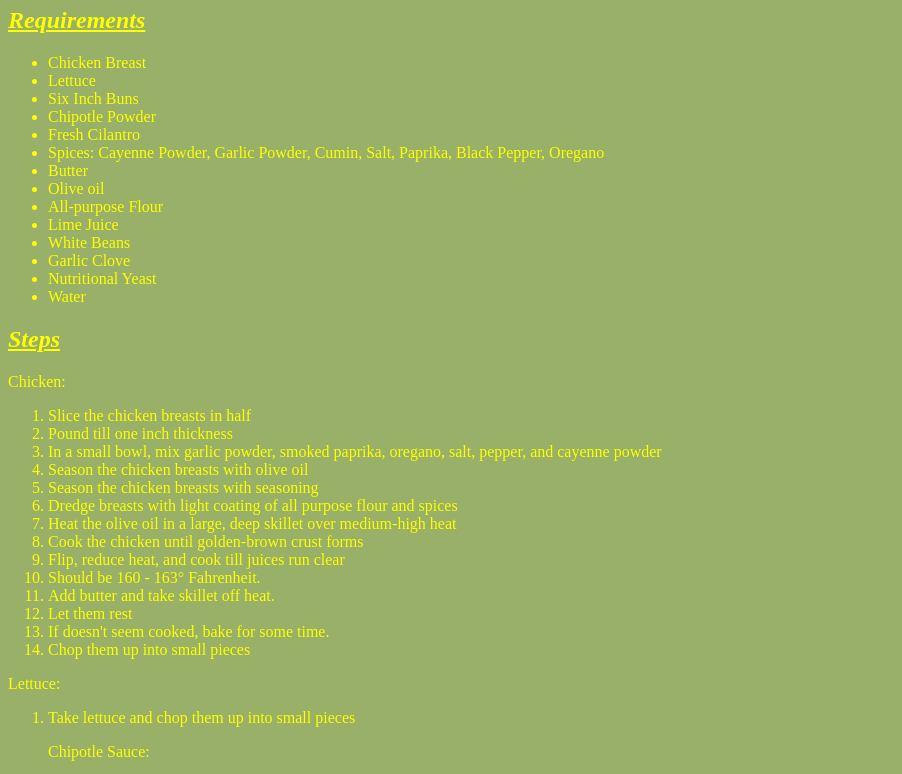
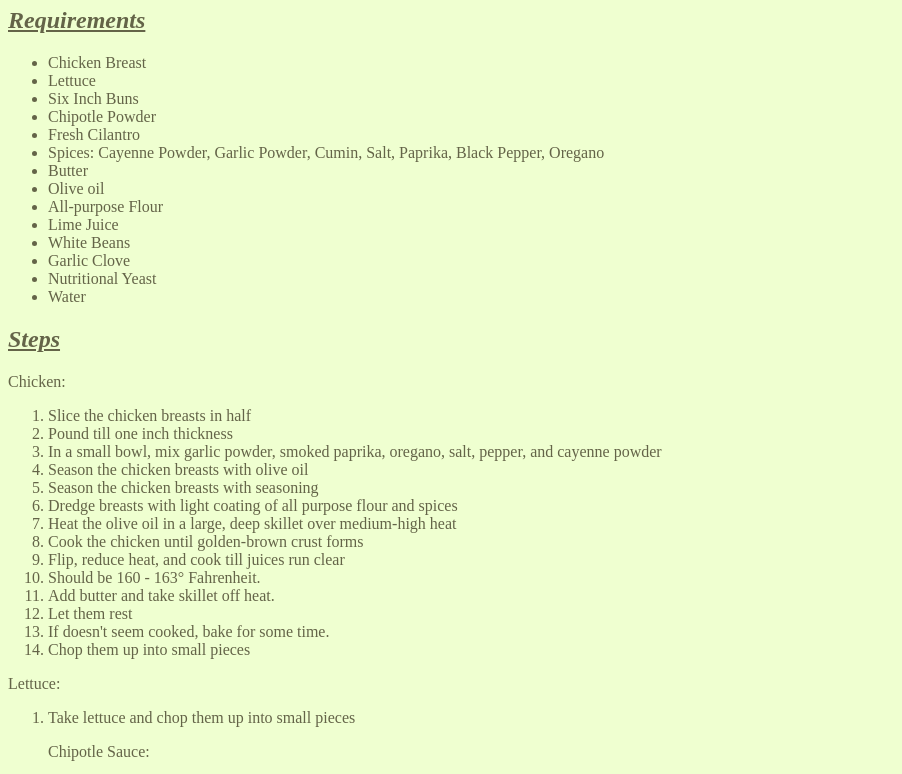
Before and after one commit to anishanuankit-prog/subway-ultimate-recipe-chicken, a plain HTML site: page index.html in a window 1280 px wide. Shown: the part 73-847 px from the top of the page, without its empty margins (0-902 px from the left). Drawn offline with Linux system fonts and the light colour scheme.

Commit message:
Update index.html
Changed colours

```diff
--- a/index.html
+++ b/index.html
@@ -3,12 +3,12 @@
         <head>
             <style>
                 body {
-                    background-color: rgb(152, 176, 103);
+                    background-color: rgb(239, 255, 208);
                 }
             </style>
             <style>
                 .colour_yellow {
-                    color:rgb(255, 255, 0)
+                    color:rgb(100, 100, 72)
                 }
             </style>
             <style>
```
